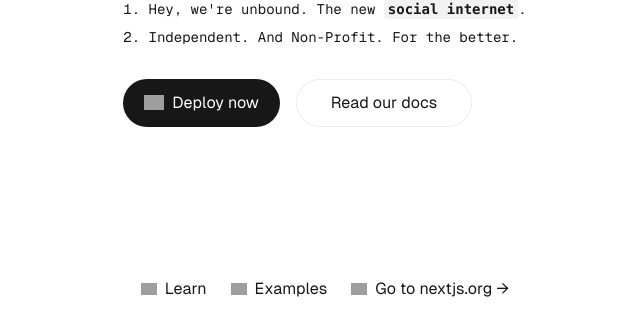
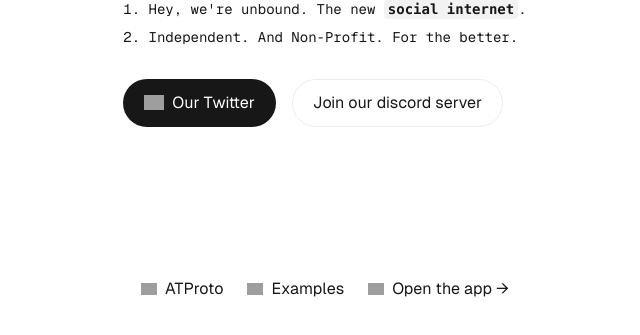
Before and after one commit to a53xd/unbnd-landingpage, a Next.js app: page / in a window 1280 px wide. Shown: the part 421-756 px from the top of the page, without its empty margins (315-955 px from the left). Built offline with nearby package versions, Linux system fonts and the light colour scheme; grey boxes are pictures that could not be loaded.

Commit message:
Update page.tsx

```diff
--- a/app/page.tsx
+++ b/app/page.tsx
@@ -37,7 +37,7 @@ export default function Home() {
               width={20}
               height={20}
             />
-            Deploy now
+            Our Twitter
           </a>
           <a
             className="rounded-full border border-solid border-black/[.08] dark:border-white/[.145] transition-colors flex items-center justify-center hover:bg-[#f2f2f2] dark:hover:bg-[#1a1a1a] hover:border-transparent text-sm sm:text-base h-10 sm:h-12 px-4 sm:px-5 sm:min-w-44"
@@ -45,14 +45,14 @@ export default function Home() {
             target="_blank"
             rel="noopener noreferrer"
           >
-            Read our docs
+            Join our discord server
           </a>
         </div>
       </main>
       <footer className="row-start-3 flex gap-6 flex-wrap items-center justify-center">
         <a
           className="flex items-center gap-2 hover:underline hover:underline-offset-4"
-          href="https://nextjs.org/learn?utm_source=create-next-app&utm_medium=appdir-template-tw&utm_campaign=create-next-app"
+          href="https://atproto.com"
           target="_blank"
           rel="noopener noreferrer"
         >
@@ -63,7 +63,7 @@ export default function Home() {
             width={16}
             height={16}
           />
-          Learn
+          ATProto
         </a>
         <a
           className="flex items-center gap-2 hover:underline hover:underline-offset-4"
@@ -82,7 +82,7 @@ export default function Home() {
         </a>
         <a
           className="flex items-center gap-2 hover:underline hover:underline-offset-4"
-          href="https://nextjs.org?utm_source=create-next-app&utm_medium=appdir-template-tw&utm_campaign=create-next-app"
+          href="https://app.unbnd.net"
           target="_blank"
           rel="noopener noreferrer"
         >
@@ -93,7 +93,7 @@ export default function Home() {
             width={16}
             height={16}
           />
-          Go to nextjs.org →
+          Open the app →
         </a>
       </footer>
     </div>
```
